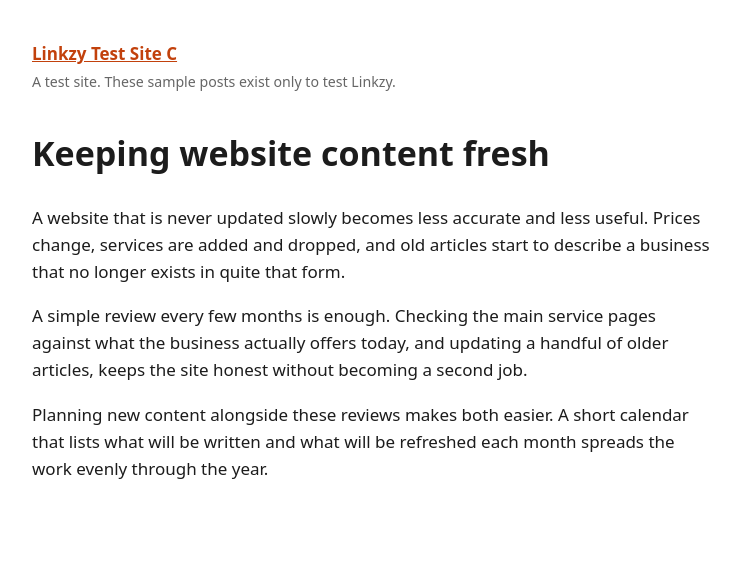
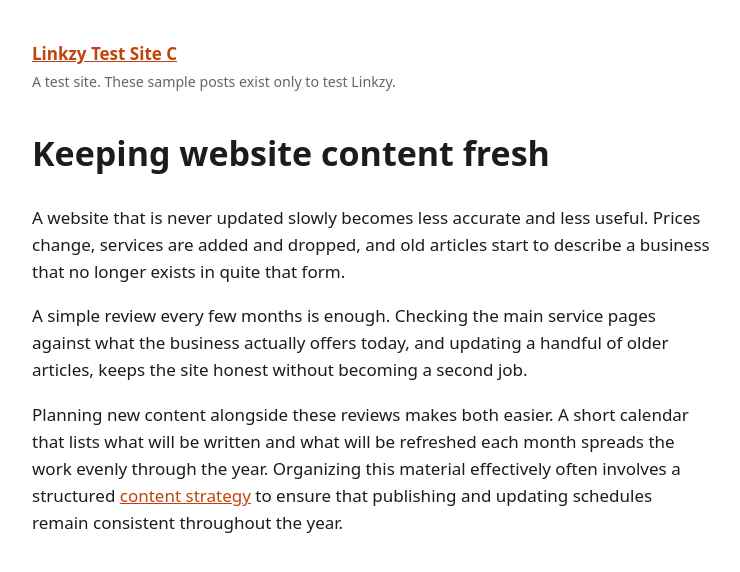
Before and after one commit to linkzy-sandbox/linkzy-sandbox.github.io, a Jekyll site: the page built from _posts/2026-11-04-keeping-website-content-fresh.md, in a window 1280 px wide. Shown: the top 572 px of the page, without its empty margins (268-1008 px from the left). Built offline with Jekyll 4.4.1, drawn with Linux system fonts in a browser that asks for light colours.

Commit message:
Linkzy: update a link in "Keeping website content fresh"

```diff
--- a/_posts/2026-11-04-keeping-website-content-fresh.md
+++ b/_posts/2026-11-04-keeping-website-content-fresh.md
@@ -7,4 +7,4 @@ A website that is never updated slowly becomes less accurate and less useful. Pr
 
 A simple review every few months is enough. Checking the main service pages against what the business actually offers today, and updating a handful of older articles, keeps the site honest without becoming a second job.
 
-Planning new content alongside these reviews makes both easier. A short calendar that lists what will be written and what will be refreshed each month spreads the work evenly through the year.
+Planning new content alongside these reviews makes both easier. A short calendar that lists what will be written and what will be refreshed each month spreads the work evenly through the year. Organizing this material effectively often involves a structured [content strategy](https://demo.linkzy.ai/) to ensure that publishing and updating schedules remain consistent throughout the year.
```
